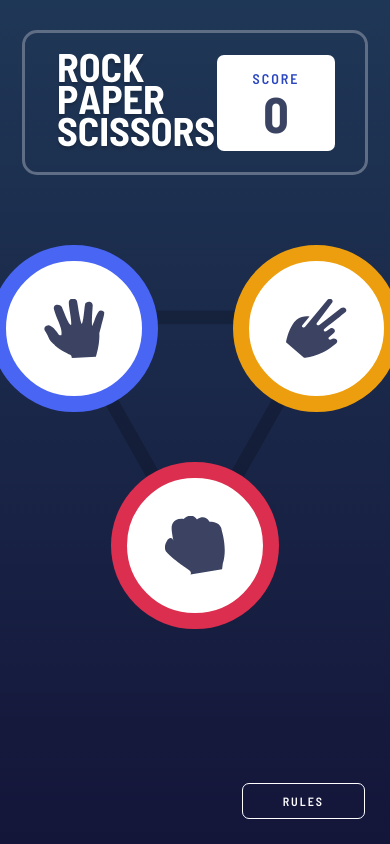
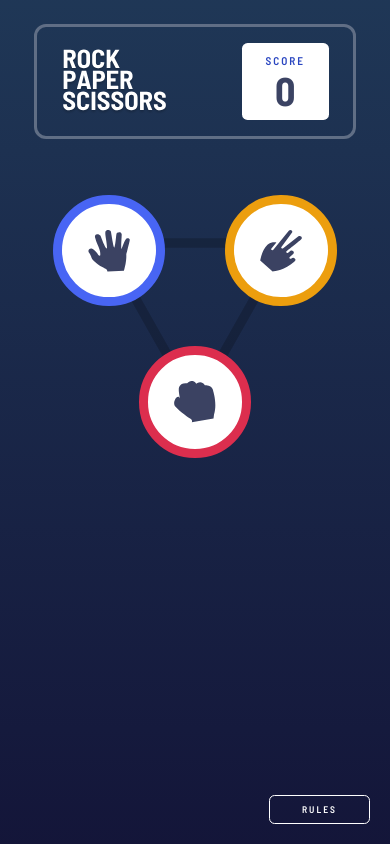
Before and after one commit to Parsa12458/rock-paper-scissors-game, a website built with Vite: page index.html in a window 390 px wide. Built offline with nearby package versions, Linux system fonts and the light colour scheme.

Commit message:
add media queries and final considerations

```diff
--- a/assets/css/style.css
+++ b/assets/css/style.css
@@ -103,7 +103,7 @@ body {
 
 .option__container {
   background-color: #fff;
-  padding: 8vh;
+  padding: 4.5vw;
   border-radius: 50%;
   position: relative;
   cursor: pointer;
@@ -119,15 +119,15 @@ body {
 }
 
 .option--paper {
-  border: 2vh solid var(--Paper);
+  border: 1.5vw solid var(--Paper);
   grid-column: 1/2;
 }
 .option--scissors {
-  border: 2vh solid var(--Scissors);
+  border: 1.5vw solid var(--Scissors);
   grid-column: 2/3;
 }
 .option--rock {
-  border: 2vh solid var(--Rock);
+  border: 1.5vw solid var(--Rock);
   grid-column: 1/3;
   justify-self: center;
 }
@@ -270,3 +270,49 @@ body {
   pointer-events: none;
   visibility: hidden;
 }
+
+/* MEDIA QUERIES */
+@media only screen and (max-width: 50em) {
+  html {
+    font-size: 55%;
+  }
+
+  .header {
+    min-width: 90%;
+  }
+
+  .option__container {
+    padding: 10vw;
+    border-width: 2vw;
+  }
+
+  .main--2,
+  .main--3 {
+    flex-direction: column;
+    gap: 5rem;
+  }
+
+  .main--2 .status,
+  .main--3 .status {
+    order: 1;
+  }
+}
+
+@media only screen and (max-width: 31em) {
+  html {
+    font-size: 50%;
+  }
+
+  .header img {
+    width: 40%;
+  }
+
+  .header__score-container {
+    padding: 0rem 3rem;
+  }
+
+  .option__container {
+    padding: 12vw;
+    border-width: 2.5vw;
+  }
+}
--- a/assets/js/modules/game.mjs
+++ b/assets/js/modules/game.mjs
@@ -10,7 +10,6 @@ const housePickGenerate = function (userPick) {
     const randomInt = Math.trunc(Math.random() * 3);
     housePick = options[randomInt];
   } while (housePick === userPick);
-  console.log(housePick);
   return housePick;
 };
 
@@ -118,7 +117,6 @@ export default function () {
 
       // Handle play again button
       const btnPlayAgain = document.querySelector(".play-again");
-      console.log(btnPlayAgain);
       btnPlayAgain.addEventListener("click", playAgainHandler);
     }, 1200);
   });
--- a/assets/js/modules/updateScore.mjs
+++ b/assets/js/modules/updateScore.mjs
@@ -6,21 +6,11 @@ export const setScore = function (newScore) {
 
 export default function (status) {
   const scoreEl = document.querySelector(".header__score");
-  console.log(scoreEl);
-  if (status) {
-    ++score;
-    console.log("USER WIN! Score: ", score);
-  }
-
-  if (!status) {
-    --score;
-    console.log("HOUSE WIN Score: ", score);
-  }
+  if (status) ++score;
+  if (!status) --score;
 
   scoreEl.textContent = score;
 
-  // TODO: Store the score in local storage
+  // Store the score in local storage
   localStorage.setItem("score", score);
-
-  return score;
 }
```
